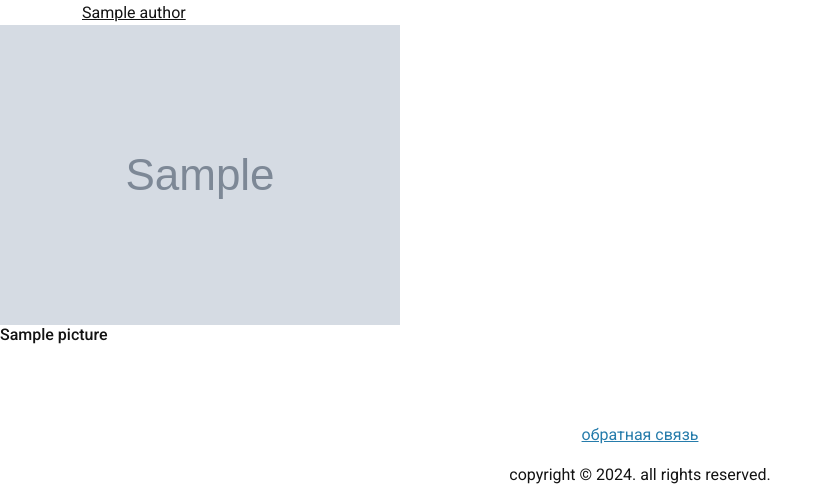
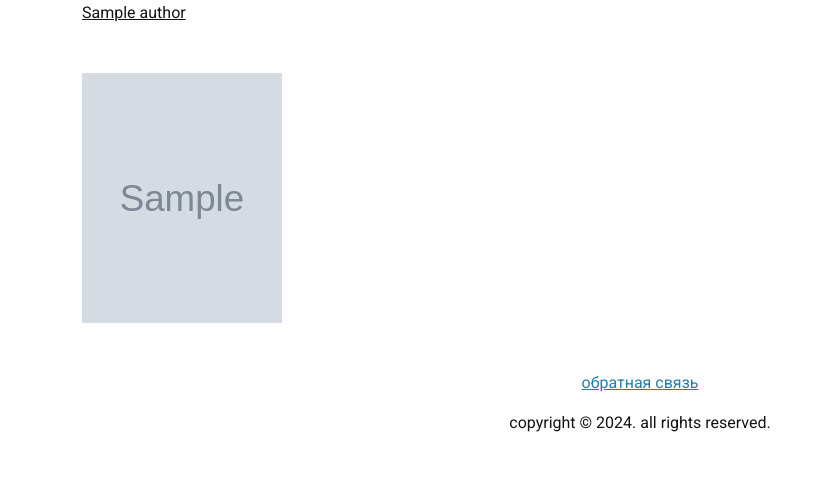
Before and after one commit to Ark005/edu, a Django app: a page that uses backend/web/templates/core/author_details.html in a window 1280 px wide. Shown: the part 852-1355 px from the top of the page, without its empty margins (0-833 px from the left). After the commit the page ends 1284 px from the top, so only its background shows below. Run offline with Django 4.2, Linux system fonts and the light colour scheme; tables that the repository leaves empty hold one stand-in row (values such as "Sample post"); grey boxes marked "Sample" are stand-in pictures; parts of the project's set-up code (start-up, migrations or seed data) failed here and were passed over; some libraries are stand-ins or nearby versions; some web fonts are replaced.

Commit message:
Исправления ошибок

```diff
--- a/backend/web/static/core/gallery.js
+++ b/backend/web/static/core/gallery.js
@@ -1,15 +1,24 @@
-function initGallery () {
+function initGallery() {
     const galleryItems = $(".gallery-item")
     const galleryActiveSection = $(".gallery-active")
     galleryItems.click(function (event) {
         const target = $(event.target)
+        const dataType = extractFromParent(target, "data-type")
+        if (dataType === "image") {
+            const url = extractFromParent(target, "#")
+            const alt = extractFromParent(target, "data-caption")
+            const src = extractFromParent(target, "data-src")
+            const cardImage = buildCardImage(url, src, alt)
+            insertIFrame(cardImage, galleryActiveSection)
+            return
+        }
         const videoId = getVideoId(target)
         const iframe = buildIFrame(videoId)
         insertIFrame(iframe, galleryActiveSection)
     })
 }
 
-function initCards () {
+function initCards() {
     const pauseBtn = $(".video-pause")
     const playBtn = $(".video-play")
 
@@ -37,7 +46,7 @@ function initCards () {
     })
 }
 
-function insertIFrame (iframe, targetEl) {
+function insertIFrame(iframe, targetEl) {
     targetEl.html("")
     $(iframe).appendTo(targetEl)
 }
@@ -59,7 +68,7 @@ const buildIFrame = (videoId) => {
     return iFramePattern.replace("{{ video.slug }}", videoLink)
 }
 
-function buildVideoLink (videoId, source = "ricktube") {
+function buildVideoLink(videoId, source = "ricktube") {
     const ricktubePattern = "https://ricktube.ru/video?q=https://youtu.be/"
     const youtubePattern = "https://www.youtube.com/embed/"
     return source === "ricktube" ? ricktubePattern + videoId : youtubePattern + videoId
--- a/backend/web/static/styles.css
+++ b/backend/web/static/styles.css
@@ -225,11 +225,26 @@ span, a, p, div, h1, h2, h3 {
 .card-new.video-card iframe {
     height: 180px;
 }
+
 .card-new.video-card .new-card-header {
     height: 250px;
 }
 
-.picture {
-    width: 100%;
-    height: 350px;
+.pictures-carousel {
+    display: flex;
+    align-items: center;
 }
+.pictures-carousel {
+    display: flex;
+    overflow: auto;
+    width: 1200px;
+    white-space: nowrap;
+}
+.pictures-carousel-item:not(:first-child) {
+    margin-left: 5px;
+}
+.pictures-carousel-item > img {
+    height: 250px;
+    object-fit: cover;
+    width: 200px;
+}
--- a/backend/web/templates/core/author_details.html
+++ b/backend/web/templates/core/author_details.html
@@ -2,6 +2,8 @@
 {% load static %}
 {% block extra_static %}
     <script src="{% static 'core/gallery.js' %}"></script>
+    <script src="https://cdn.jsdelivr.net/npm/@fancyapps/ui@5.0/dist/fancybox/fancybox.umd.js"></script>
+    <link rel="stylesheet" href="https://cdn.jsdelivr.net/npm/@fancyapps/ui@5.0/dist/fancybox/fancybox.css"/>
 {% endblock %}
 {% block title %}{{ author.name }}{% endblock %}
 {% block description %}
@@ -65,24 +67,26 @@
             </div>
         {% endif %}
     </div>
-    <script>
-        initGallery()
-    </script>
     {% if author.pictures.exists %}
-        <div class="gallery">
-              <div class="picture">
-                <div class="row">
+        <div class="mt-5 container">
+            <div class="pictures-carousel">
                 {% for picture in author.pictures.all %}
                     {% if picture.file %}
-                                <div class="col-12 col-md-6 col-lg-4">
-                                    <img class="mh-400" src="{{ picture.file.url }}">
-                                    <h6>{{ picture.name }}</h6>
+                        <div class="pictures-carousel-item gallery-item"
+                             data-type="image"
+                             data-src="{{ picture.file.url }}"
+                             data-caption="{{ picture.name }}">
+                            <img alt="{{ picture.name }}"
+                                 title="{{ picture.name }}"
+                                 class="carousel-image"
+                                 src="{{ picture.file.url }}">
                         </div>
                     {% endif %}
                 {% endfor %}
             </div>
         </div>
-            </div>
-
     {% endif %}
+    <script>
+        initGallery();
+    </script>
 {% endblock %}
```
Lines whose indentation alone changed are shown as unchanged.
